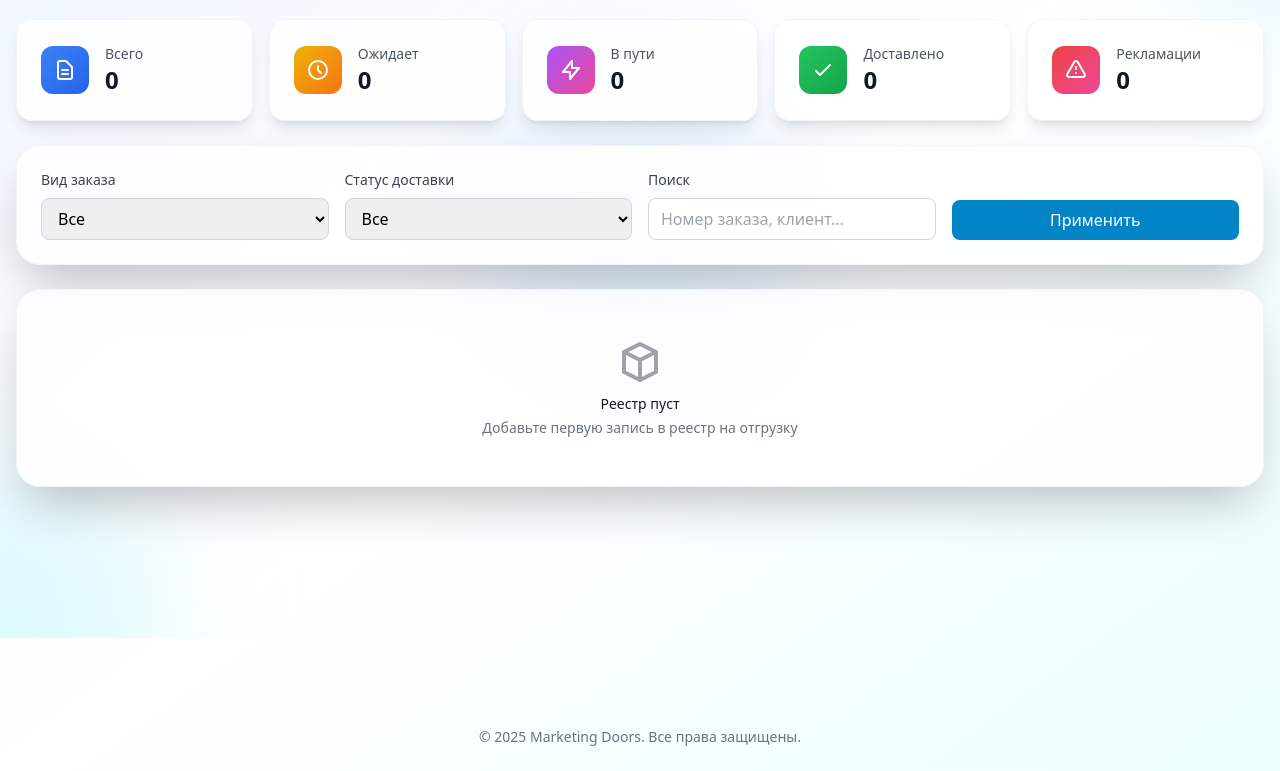
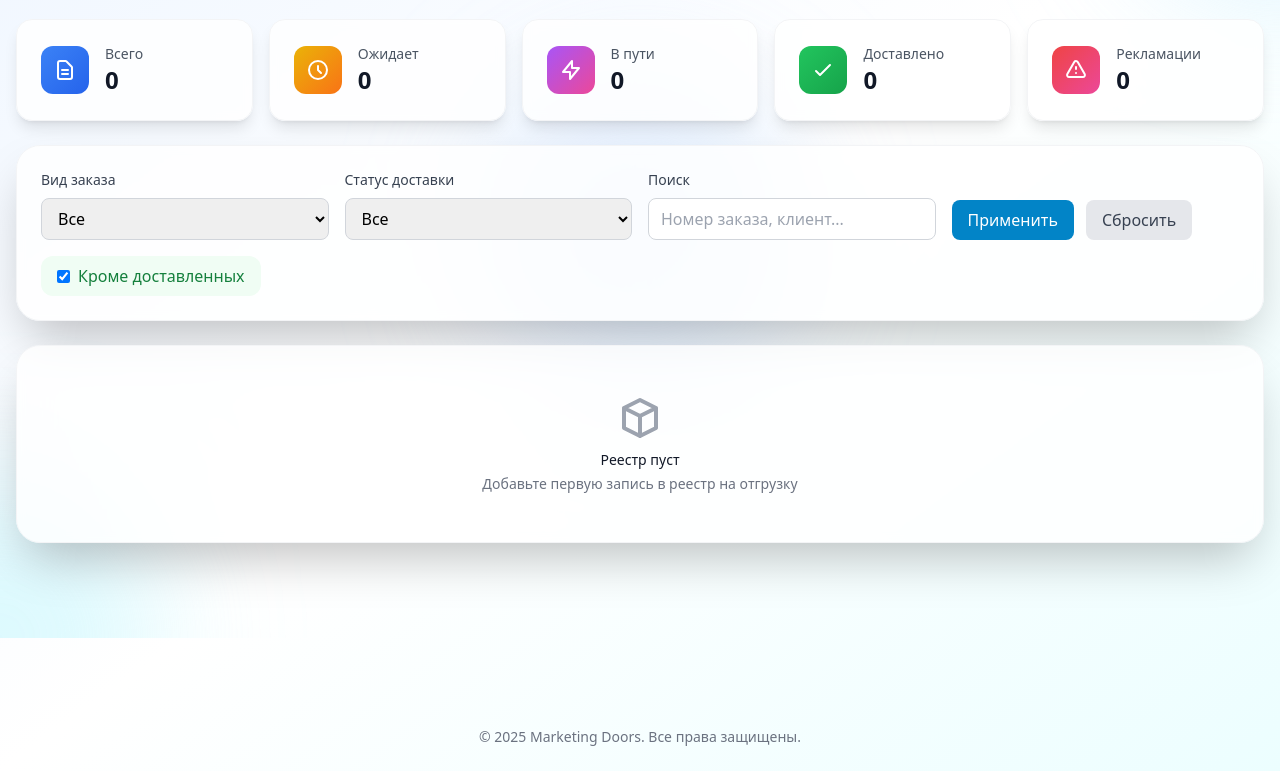
Before and after one commit to kmvit/doorsmarket, a Django app: page /shipping-registry/ in a window 1280 px wide. Shown: the part 162-933 px from the top of the page. Run offline with Django 5.2, Linux system fonts and the light colour scheme; a user stored in the database is signed in; data comes from the database, SQL or seed files in the repository; data that the repository does not hold is empty; parts of the project's set-up code (start-up, migrations or seed data) failed here and were passed over; some libraries are stand-ins or nearby versions.

```diff
--- a/projects/templates/projects/shipping_registry.html
+++ b/projects/templates/projects/shipping_registry.html
@@ -130,10 +130,20 @@
                            class="w-full px-3 py-2 border border-gray-300 rounded-lg focus:outline-none focus:ring-2 focus:ring-primary-500">
                 </div>
 
-                <div class="flex items-end">
-                    <button type="submit" class="w-full px-4 py-2 bg-primary-600 text-white rounded-lg hover:bg-primary-700 transition-colors">
+                <div class="flex items-end gap-3">
+                    <button type="submit" class="px-4 py-2 bg-primary-600 text-white rounded-lg hover:bg-primary-700 transition-colors">
                         Применить
                     </button>
+                    <a href="{% url 'projects:shipping_registry' %}" class="px-4 py-2 bg-gray-200 text-gray-700 rounded-lg hover:bg-gray-300 transition-colors">
+                        Сбросить
+                    </a>
+                </div>
+                <input type="hidden" name="exclude_delivered" value="0">
+                <div class="md:col-span-4">
+                    <label class="inline-flex items-center px-4 py-2 bg-green-50 text-green-700 rounded-xl cursor-pointer hover:bg-green-100 transition-colors">
+                        <input type="checkbox" name="exclude_delivered" value="1" class="mr-2" {% if exclude_delivered %}checked{% endif %}>
+                        Кроме доставленных
+                    </label>
                 </div>
             </form>
         </div>
--- a/projects/views.py
+++ b/projects/views.py
@@ -683,11 +683,19 @@ def shipping_registry(request):
     manager_filter = request.GET.get('manager', '')
     search_query = request.GET.get('search', '')
 
+    has_filters = bool(request.GET)
+    if has_filters:
+        exclude_delivered = request.GET.get('exclude_delivered', '0') == '1'
+    else:
+        exclude_delivered = True
+
     if order_type_filter:
         shipping_entries = shipping_entries.filter(order_type=order_type_filter)
 
     if delivery_status_filter:
         shipping_entries = shipping_entries.filter(delivery_status=delivery_status_filter)
+    elif exclude_delivered:
+        shipping_entries = shipping_entries.exclude(delivery_status='delivered')
 
     if manager_filter:
         shipping_entries = shipping_entries.filter(manager_id=manager_filter)
@@ -720,6 +728,7 @@ def shipping_registry(request):
         'current_delivery_status': delivery_status_filter,
         'current_manager': manager_filter,
         'search_query': search_query,
+        'exclude_delivered': exclude_delivered,
     }
 
     return render(request, 'projects/shipping_registry.html', context)
```
Also changed, not shown: projects/templates/projects/complaint_list.html (+42 -1 lines).
